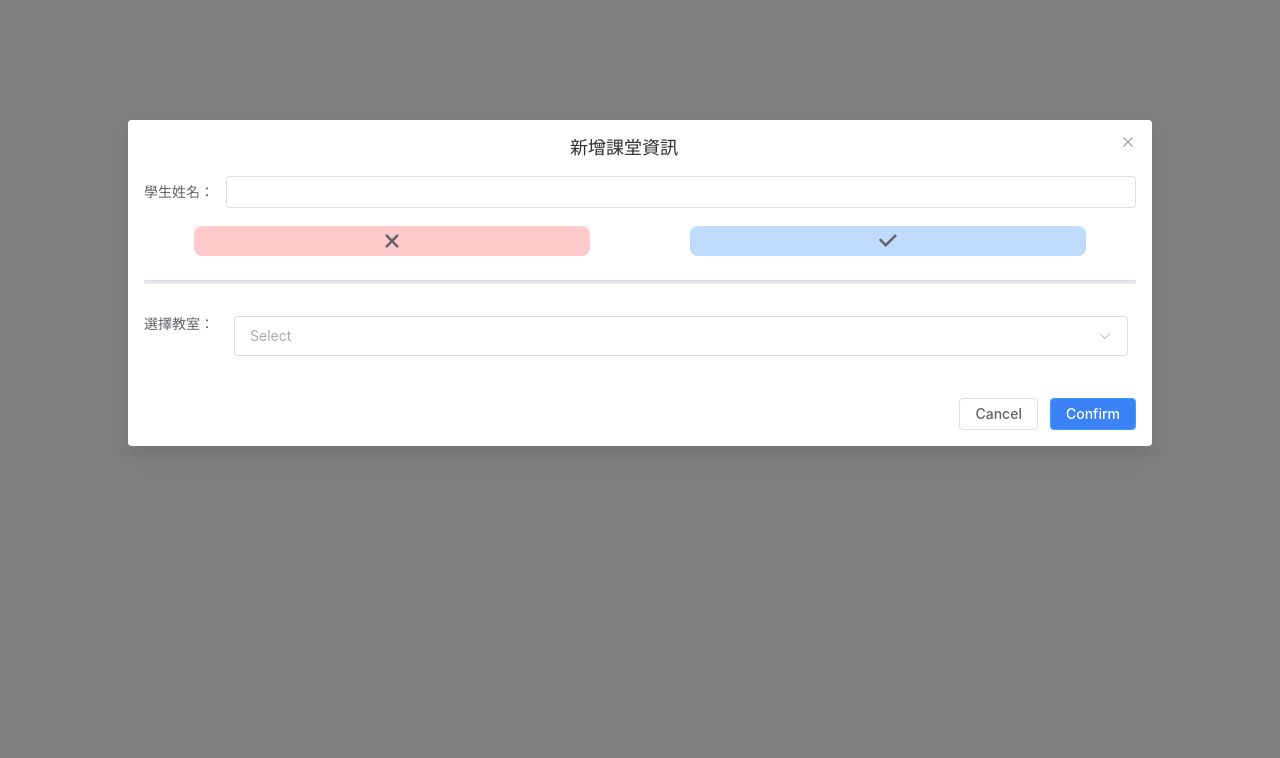
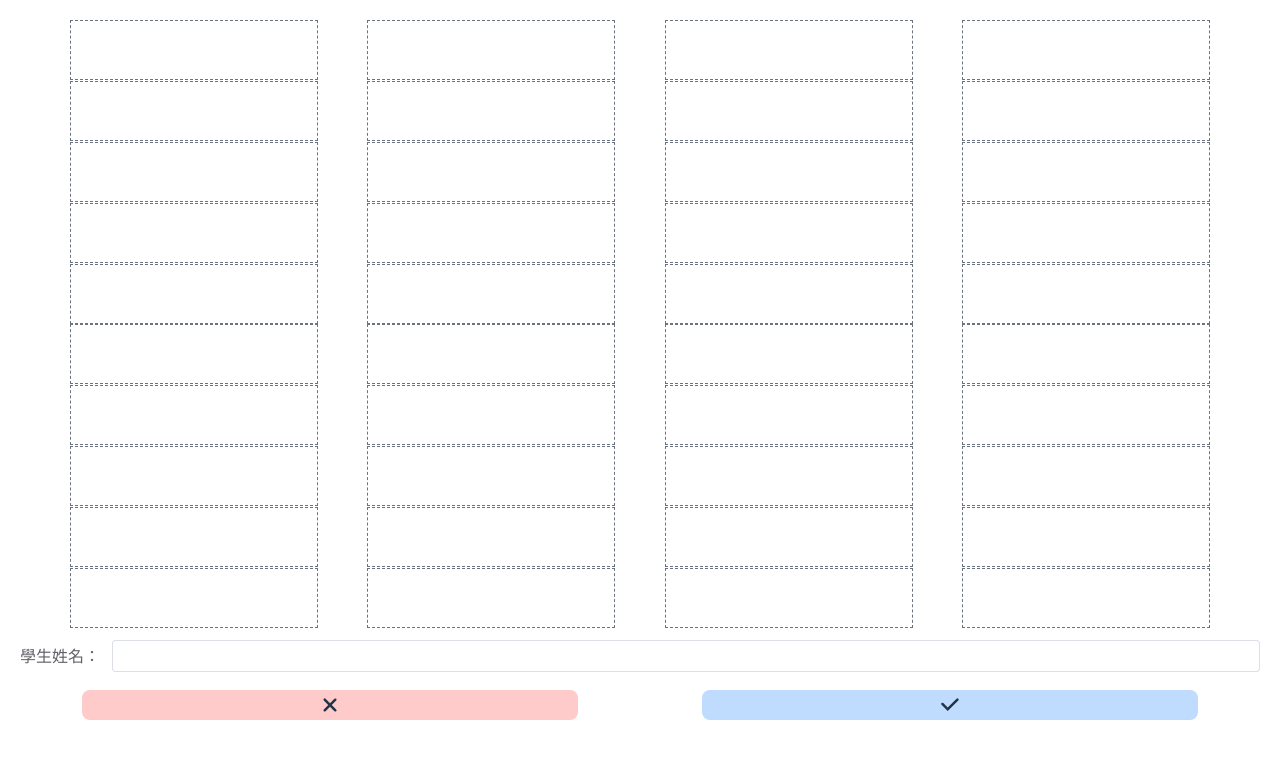
Before and after one commit to crazwade/CSR, a Vue app: page / in a window 1280 px wide. Shown: the top 758 px of the page. Built offline with nearby package versions, Linux system fonts and the light colour scheme.

Commit message:
feat: 畫面調整 / 新增 Drag and Drop 拖曳功能

```diff
--- a/src/App.vue
+++ b/src/App.vue
@@ -1,10 +1,44 @@
 <template>
-  <el-dialog
-    v-model="dialogVisible"
-    title="新增課堂資訊"
-    width="80%"
-    :before-close="handleClose"
+  <div class=" w-full h-full">
+    <div class=" w- h-[80%] flex flex-row justify-center items-center">
+      <div
+        class=" w-[20%] h-full mx-[2%] flex flex-col justify-between items-center"
+        v-for="(item, index) in seats"
+        :key="index"
       >
+        <div
+          v-for="(content, index2) in item"
+          :key="index2"
+          class=" w-full h-[60px] border-dashed border border-gray-500 flex justify-center items-center"
+          draggable="true"
+          @dragstart="dragMove(index, index2)"
+          @drop="dropEnd(index, index2)"
+          @dragover.prevent
+          @dragenter.prevent
+        >
+          {{ content.name }}
+        </div>
+      </div>
+    </div>
+    <div class=" mt-3">
+      <div class=" my-3">
+        <el-tag
+          v-for="(item, index) in students"
+          :key="index"
+          class="mx-1 my-1"
+          closable
+          :type="'info'"
+          size="large"
+          draggable="true"
+          @dragstart="dragStart(item, index)"
+          @close="handleRemove(index)"
+          style="font-size: medium;"
+          round
+        >
+          {{ item }}
+        </el-tag>
+      </div>
+      <div>
         <el-form-item label="學生姓名：">
           <el-input v-model="studentName" clearable @keyup.enter="handleCreate" />
         </el-form-item>
@@ -24,74 +58,79 @@
             <Select />
           </el-icon>
         </el-form-item>
-    <el-tag
-      v-for="item in students"
-      :key="item.name"
-      class="mx-1 my-1"
-      closable
-      :type="'info'"
-      size="large"
-      @close="handleRemove(item.name)"
-      style="font-size: medium;"
-      round
-    >
-      {{ item.name }}
-    </el-tag>
-    <el-divider class=" border-2" />
-    <el-form-item label="選擇教室：">
-      <el-select v-model="classRoomName" class="m-2" placeholder="Select" size="large">
-        <el-option
-        v-for="(item, index) in classRoom"
-        :key="index"
-        :label="item"
-        :value="item"
-      />
-      </el-select>
-    </el-form-item>
-    <template #footer>
-      <span class="dialog-footer">
-        <el-button @click="handleClose">Cancel</el-button>
-        <el-button type="primary" @click="dialogVisible = false" class=" bg-blue-500">
-          Confirm
-        </el-button>
-      </span>
-    </template>
-  </el-dialog>
-  <div>
-
+      </div>
+    </div>
   </div>
 </template>
 
 <script setup lang="ts">
 import { storeToRefs } from 'pinia';
-import { onMounted, ref } from 'vue';
+import { onMounted, ref, reactive } from 'vue';
 import { useStudentStore } from './store/studentStore';
-import { classRoom } from './store/data';
+
+// interface dropEndType = {
+//   row: number,
+//   set: number,
+//   index: number,
+// }
 
 const studentStore = useStudentStore();
 
-const dialogVisible = ref(true);
+const dragType = ref<'create' | 'edit'>('create');
 const studentName = ref('');
-const classRoomName = ref('');
+const holdName = ref('');
+const holdIndex = ref(0);
+const seat = reactive<{
+  row: number,
+  set: number,
+}>({
+  row: -1,
+  set: -1,
+});
 
-const { students } = storeToRefs(studentStore);
+const { students, seats } = storeToRefs(studentStore);
 
-const handleClose = () => {
-  dialogVisible.value = false;
+const dragStart = (name: string, index: number) => {
+  holdName.value = name;
+  holdIndex.value = index;
+  dragType.value = 'create';
+};
+
+const dragMove = (row: number, set: number) => {
+  dragType.value = 'edit';
+  seat.row = row;
+  seat.set = set;
+};
+
+const dropEnd = (row: number, set: number) => {
+  if (dragType.value === 'create') {
+    if (!studentStore.intoSeat(row, set, holdName.value)) {
+      alert('該處已有學生');
+      return;
+    }
+    studentStore.remove(holdIndex.value);
+    return;
+  }
+
+  studentStore.moveSeat(seat, { row, set });
 };
 
 const handleClear = () => {
   studentName.value = '';
 };
 
-const handleRemove = (name: string) => {
-  studentStore.remove(name);
+const handleRemove = (index: number) => {
+  studentStore.remove(index);
 };
+
+// const handleSubmit = () => {
+//   dialogVisible.value = false;
+// };
 
 const handleCreate = () => {
   if (studentName.value === '') return;
-  studentStore.addStudent(studentName.value);
-  studentName.value = '';
+  studentStore.createStudent(studentName.value);
+  handleClear();
 };
 
 onMounted(async () => {
--- a/src/store/data.ts
+++ b/src/store/data.ts
@@ -238,9 +238,27 @@ const lessonContent = {
   ]
 };
 
+const inClassBehavior = {
+  normal: [
+
+  ],
+  good: [
+
+  ],
+  bad: [
+
+  ]
+};
+
+const inClassBehaviorKey = [
+  'normal',
+  'good',
+  'bad'
+];
+
 const classRoom = [
   "左營Ａ",
   "左營C",
 ];
 
-export { lessonClassTitle, lessonContent, classRoom };
+export { lessonClassTitle, lessonContent, classRoom, inClassBehavior, inClassBehaviorKey };
--- a/src/store/studentStore.ts
+++ b/src/store/studentStore.ts
@@ -4,22 +4,28 @@ export const useStudentStore = defineStore({
   id: 'student',
   state: () => {
     return {
-      students: [] as StudentInfo[],
+      students: [] as string[],
+      seats: [] as classRoomSeat[][],
     };
   },
   actions: {
-    addStudent(name: string) {
-      this.students.push({
-        name,
-        classRoom: undefined,
-        lessonKey: undefined,
-        lessonProcess: undefined,
-        lessonTitle: undefined,
-        lessonContent: undefined,
-      });
+    createStudent(name: string) {
+      this.students.push(name);
     },
-    getAll() {
-      return this.students;
+    intoSeat(row: number, set: number, name: string) {
+      if (this.seats[row][set].name !== '') {
+        return false;
+      }
+      this.seats[row][set].name = name;
+      return true;
+    },
+    moveSeat(
+      oldSeat: { row: number, set: number },
+      newSeat: { row: number, set: number },
+    ) {
+      const tmp = this.seats[newSeat.row][newSeat.set];
+      this.seats[newSeat.row][newSeat.set] = this.seats[oldSeat.row][oldSeat.set];
+      this.seats[oldSeat.row][oldSeat.set] = tmp;
     },
     edit(data: {
       classRoom?: string;
@@ -29,20 +35,33 @@ export const useStudentStore = defineStore({
       lessonContent?: string;
     }, name: string) {
       const getStudent = this.students.find((item) => item.name === name);
-      if (!getStudent) return -1;
+      if (!getStudent) return;
 
       Object.assign(getStudent, data);
     },
-    remove(name: string) {
-      this.students.splice(this.students.findIndex((item) => item.name === name), 1);
+    remove(index: number) {
+      this.students.splice(index, 1);
     },
     init() {
       this.students = [];
+
+      const totalRows = 4;
+      const seatsPerRow = 10;
+      this.seats = Array.from({ length: totalRows }, () =>
+        Array.from({ length: seatsPerRow }, () => ({
+          name: '',
+          classRoom: undefined,
+          lessonKey: undefined,
+          lessonProcess: undefined,
+          lessonTitle: undefined,
+          lessonContent: undefined,
+        }))
+      );
     },
   },
 });
 
-export interface StudentInfo {
+interface classRoomSeat {
   name: string;
   classRoom: string | undefined;
   lessonKey: string | undefined;
--- a/src/style/style.css
+++ b/src/style/style.css
@@ -62,8 +62,10 @@ button:focus-visible {
 #app {
   max-width: 1280px;
   margin: 0 auto;
-  padding: 2rem;
+  padding: 20px;
   text-align: center;
+  width: 100vw;
+  height: 100vh;
 }
 
 @media (prefers-color-scheme: light) {
```
Lines whose indentation alone changed are shown as unchanged.
